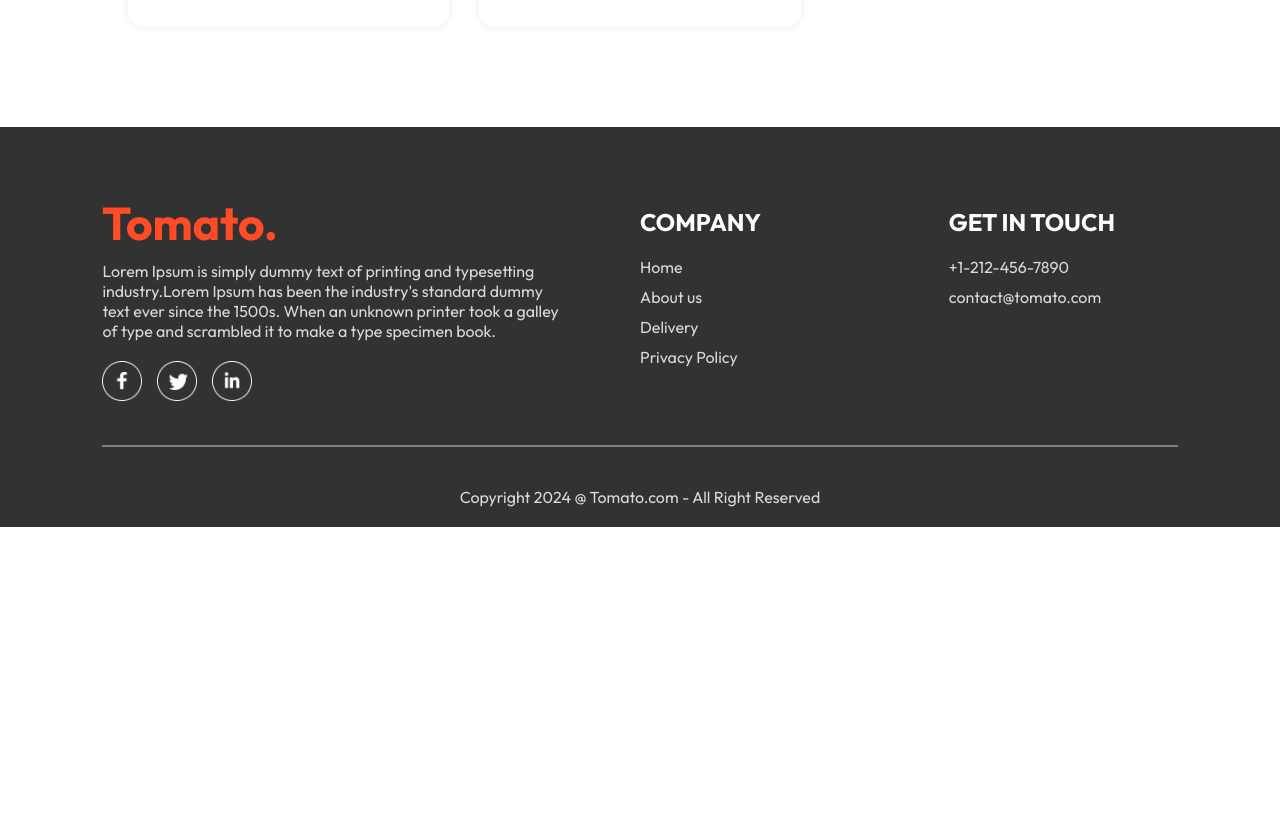
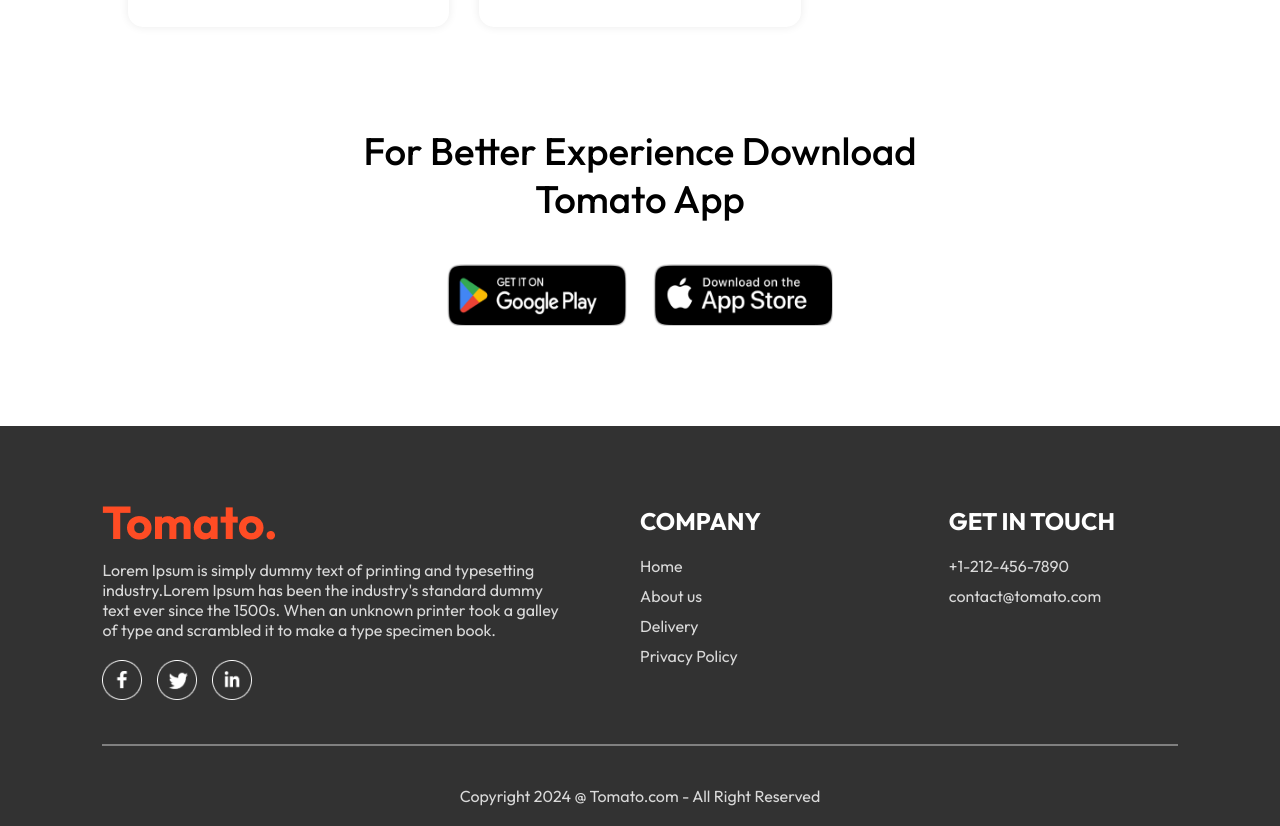
Before and after one commit to Ashwin-V-17/FoodDelivery, a React (Vite) app in the folder frontend/: page / in a window 1280 px wide. Shown: the part 5960-6786 px from the top of the page. Before the commit the page ends 6487 px from the top, so only its background shows below. Built offline with nearby package versions, Linux system fonts and the light colour scheme.

Commit message:
App Download Component

```diff
--- /dev/null
+++ b/frontend/src/components/AppDownload/AppDownload.css
@@ -0,0 +1,22 @@
+.app-download{
+    margin:auto auto;
+    margin-top:100px;
+    font-size:max(3vw,20px);
+    text-align: center;
+    font-weight: 500;
+}
+.app-download-platforms{
+    display: flex;
+    justify-content: center;
+    gap: max(2vw,10px);
+    margin-top: 40px;
+}
+.app-download-platforms img{
+    width:max(30vw,120px);
+    max-width: 180px;
+    transition: 0.5s;
+    cursor: pointer;
+}
+.app-download-platforms img:hover{
+    transform: scale(1.05);
+}
--- /dev/null
+++ b/frontend/src/components/AppDownload/AppDownload.jsx
@@ -0,0 +1,16 @@
+import React from 'react'
+import './AppDownload.css'
+import { assets } from '../../assets/assets'
+const AppDownload = () => {
+  return (
+    <div className='app-download' id='app-download'>
+     <p>For Better Experience Download<br/> Tomato App</p>
+     <div className="app-download-platforms">
+        <img src={assets.play_store} alt="" />
+        <img src={assets.app_store} alt="" />
+     </div>
+    </div>
+  )
+}
+
+export default AppDownload
--- a/frontend/src/pages/Home/Home.jsx
+++ b/frontend/src/pages/Home/Home.jsx
@@ -3,6 +3,7 @@
 import Header from '../../components/Header/Header'
 import ExploreMenu from '../../components/ExploreMenu/ExploreMenu'
 import FoodDisplay from '../../components/FoodDisplay/FoodDisplay'
+import AppDownload from '../../components/AppDownload/AppDownload'
 const Home = () => {
     const [category,setCategory]=useState("All");
   return (
@@ -10,6 +11,7 @@
         <Header/>
         <ExploreMenu category={category} setCategory={setCategory}/>
         <FoodDisplay category={category} />
+        <AppDownload/>
     </div>
   )
 }
```
